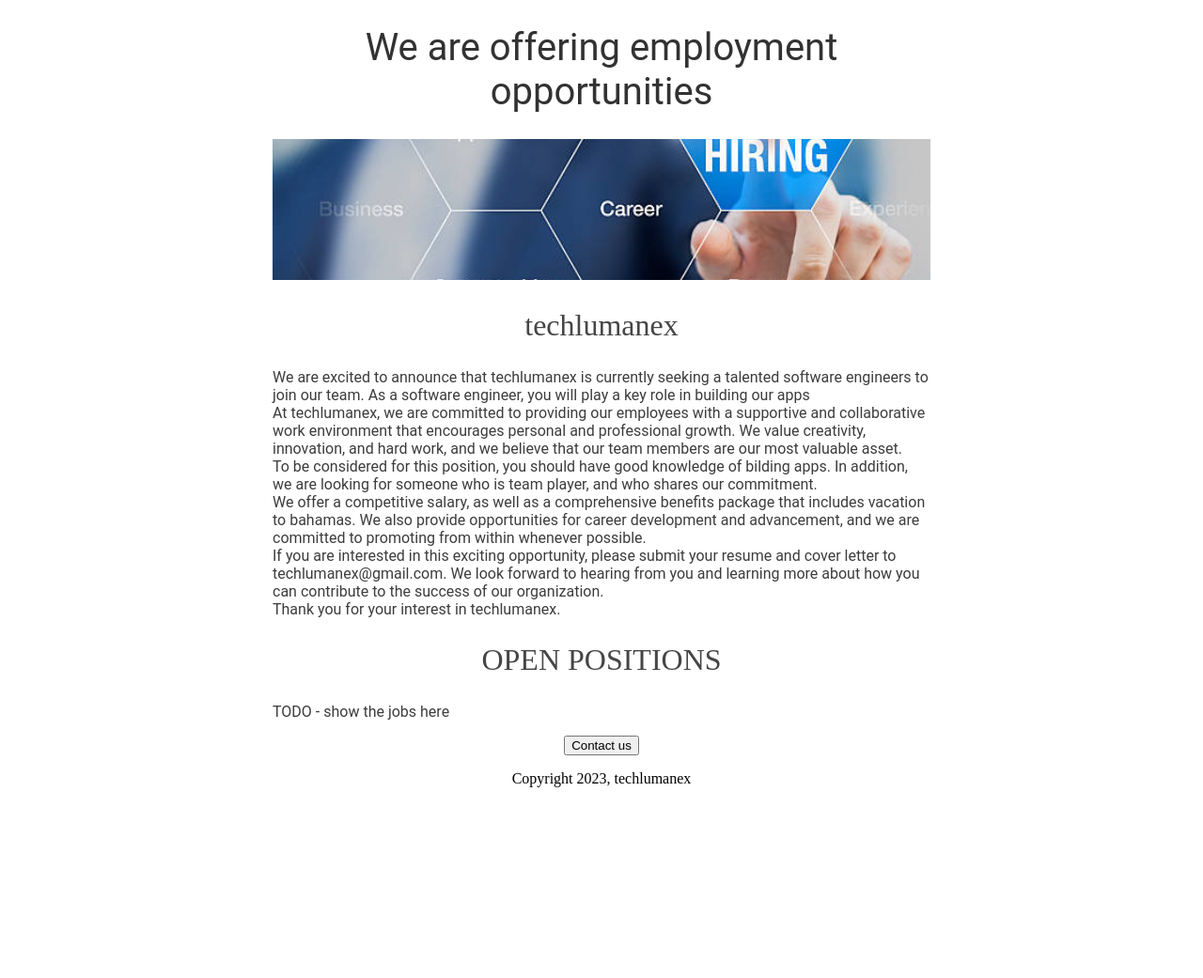
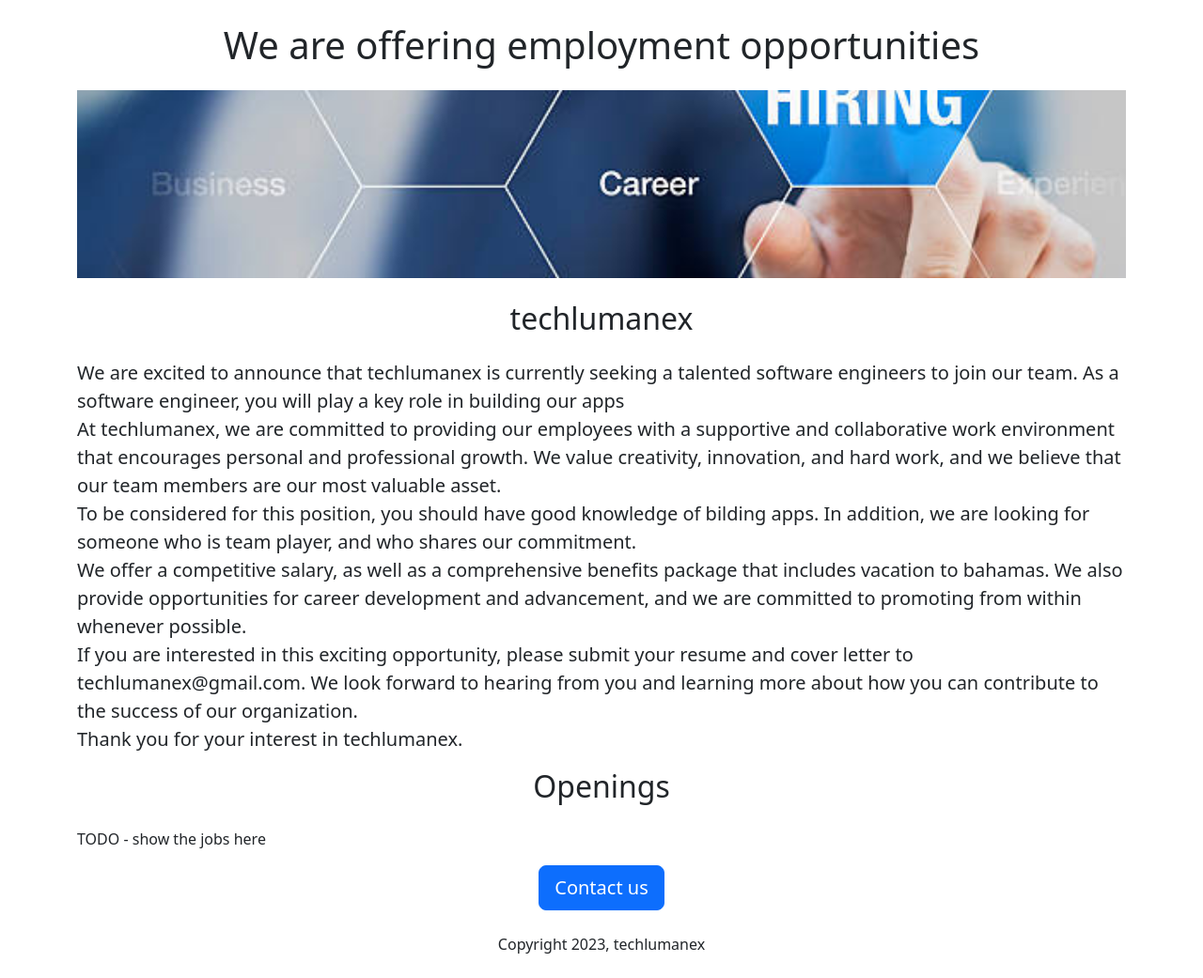
Before and after one commit to lumanexx/techlumanex, a Flask app: page / in a window 1280 px wide. Shown: the whole page at 94% size. Before the commit the page ends 838 px from the top, so only its background shows below. Run offline with Flask 2, Linux system fonts and the light colour scheme.

Commit message:
added boostrap

```diff
--- a/templates/home.html
+++ b/templates/home.html
@@ -2,43 +2,24 @@
 <html>
   <head>
     <title>techlumanex Careers</title>
+    <meta charset="utf-8">
+    <meta name="viewport" content="width=device-width, initial-scale=1">
+     <link href="https://cdn.jsdelivr.net/npm/bootstrap@5.3.0-alpha1/dist/css/bootstrap.min.css" rel="stylesheet" integrity="sha384-GLhlTQ8iRABdZLl6O3oVMWSktQOp6b7In1Zl3/Jr59b6EGGoI1aFkw7cmDA6j6gD" crossorigin="anonymous">
     <style>
-      h1{
-        font-size: 40px;
-        font-family: Roboto;
-        font-weight: normal;
-        color: rgb(50,50,50);
-        text-align: center;
-        }
       #banner{
-        width:100%;
-        height: 150px;
+        height: 200px;
+        width: 100%;
         object-fit: cover;
-        }
-      h2{
-        font-family: Bahnschrift SemiLight;
-        font-size: 32px;
-        color: rgb(70,70,70);
-        text-align: center;
-        font-weight: normal;
-        }
-      .sky{
-        font-family: Roboto;
-        color: rgb(60,60,60);
-        }
-      #container{
-        max-width: 700px;
-        margin: 0 auto;
-        }
+             }
 
-  </style>
+    </style>
   </head>
-  <body>
-    <div id="container">
-      <h1>We are offering employment opportunities</h1>
-      <img id="banner" src = "https://techlumanex.repl.co/static/ice.jpg">
-      <h2>techlumanex</h2>
-      <p class="sky">
+    <body>
+      <div class="container">
+        <h1 class="text-center mt-4 mb-4">We are offering employment opportunities</h1>
+        <img class="img-fluid" id="banner" src = "https://techlumanex.repl.co/static/ice.jpg">
+        <h2 class="text-center mt-4 mb-4">techlumanex</h2>
+      <p class="lead">
           We are excited to announce that techlumanex is currently seeking a talented software engineers to join our team. As a software engineer, you will play a key role in building our apps<br>
 
   At techlumanex, we are committed to providing our employees with a supportive and collaborative work environment that encourages personal and professional growth. We value creativity, innovation, and hard work, and we believe that our team members are our most valuable asset.<br>
@@ -51,11 +32,11 @@
 
   Thank you for your interest in techlumanex.</p>
 
-  <h2>OPEN POSITIONS</h2>
-  <p class="sky">TODO - show the jobs here</p>
-  <div style="text-align:center;">
-  <button>Contact us</button>
-    <p>Copyright 2023, techlumanex</p>
+  <h2 class="text-center mt-2 mb-4">Openings</h2>
+  <p>TODO - show the jobs here</p>
+  <div class="text-center">
+  <button class="btn btn-primary btn-lg">Contact us</button>
+    <p class="mt-4 mb-4">Copyright 2023, techlumanex</p>
   </div>
 
   </body>
```
